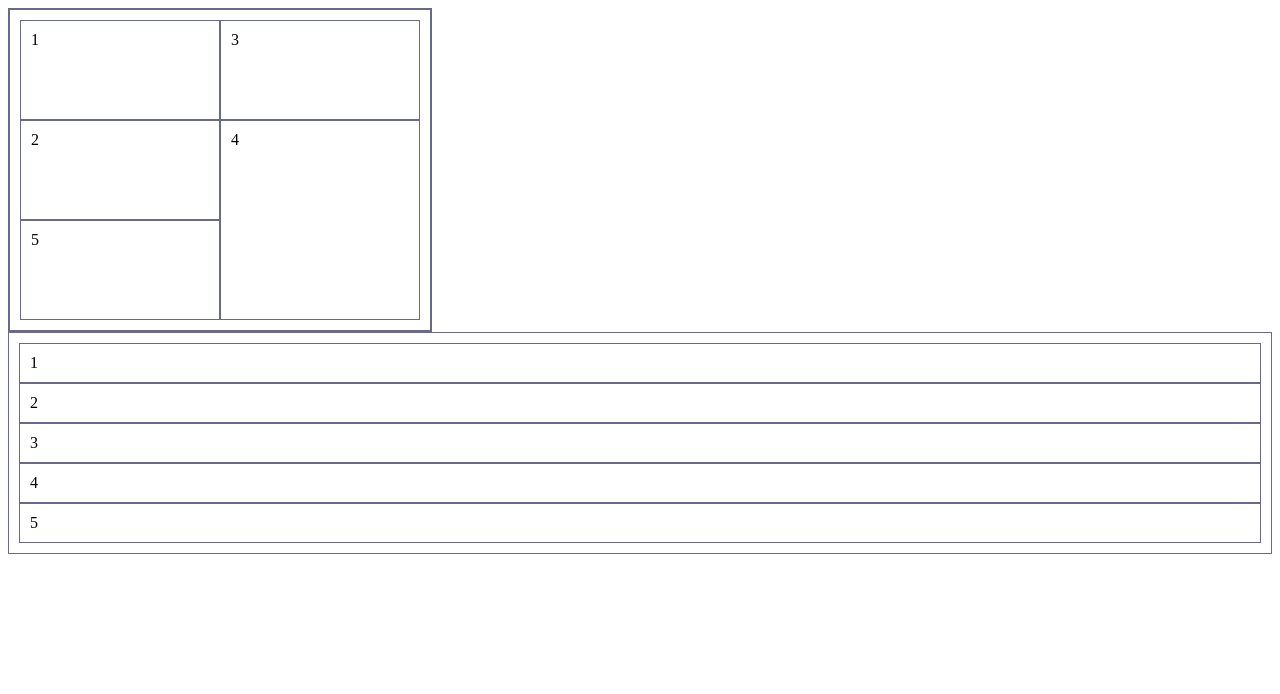
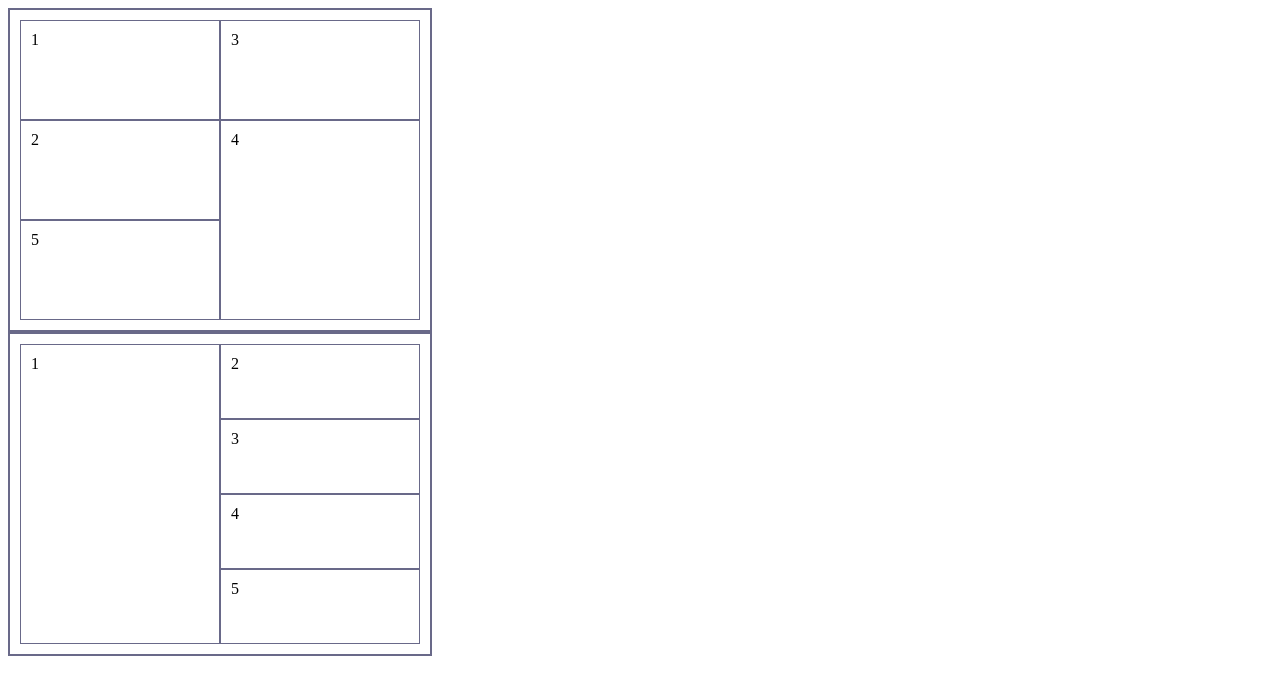
Before and after one commit to qblxx1337/grid, a plain HTML site: page 233/index.html in a window 1280 px wide. Drawn offline with Linux system fonts and the light colour scheme.

Commit message:
end 2, 233

```diff
--- a/233/style.css
+++ b/233/style.css
@@ -25,3 +25,16 @@ div {
 #parent > #elem5 {
 	grid-row: 3 / 4;
 }
+
+#parent2 {
+	display: grid;
+	grid-template-columns: 1fr 1fr;
+	height: 300px;
+	width: 400px;
+	padding: 10px;
+	border: 2px solid #696989;
+}
+
+#parent2 > #elem1 {
+	grid-row: 1 / 5;
+}
```
